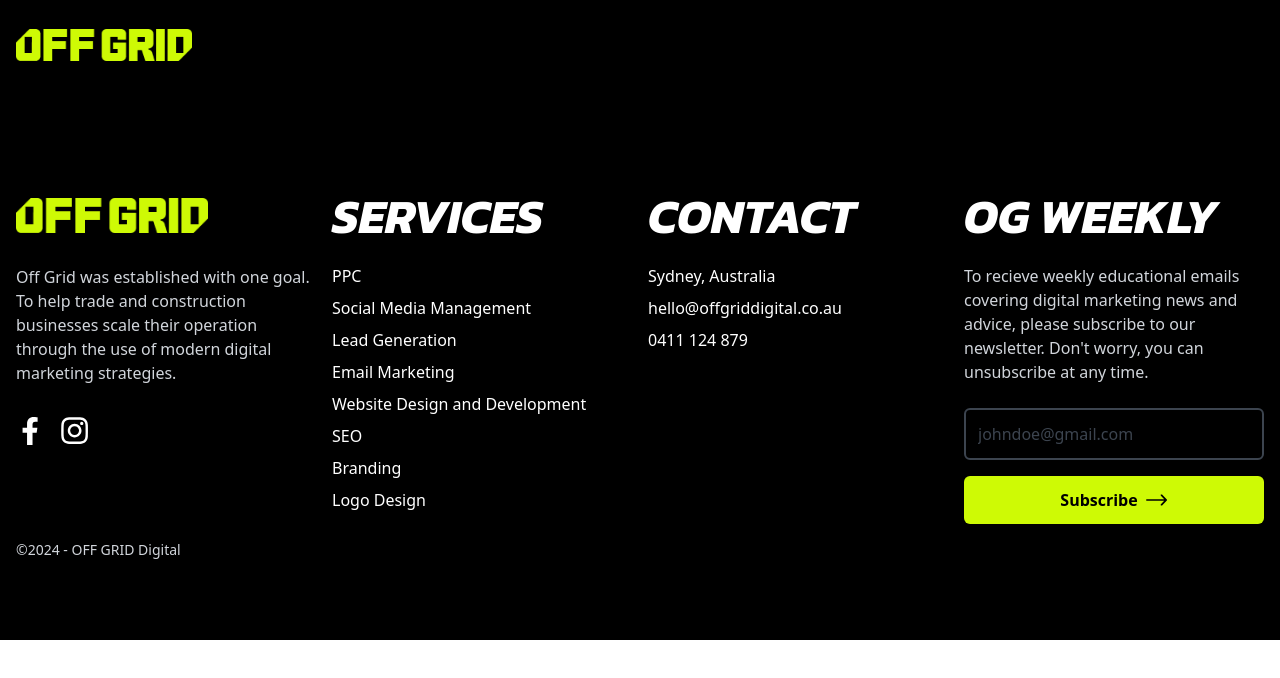
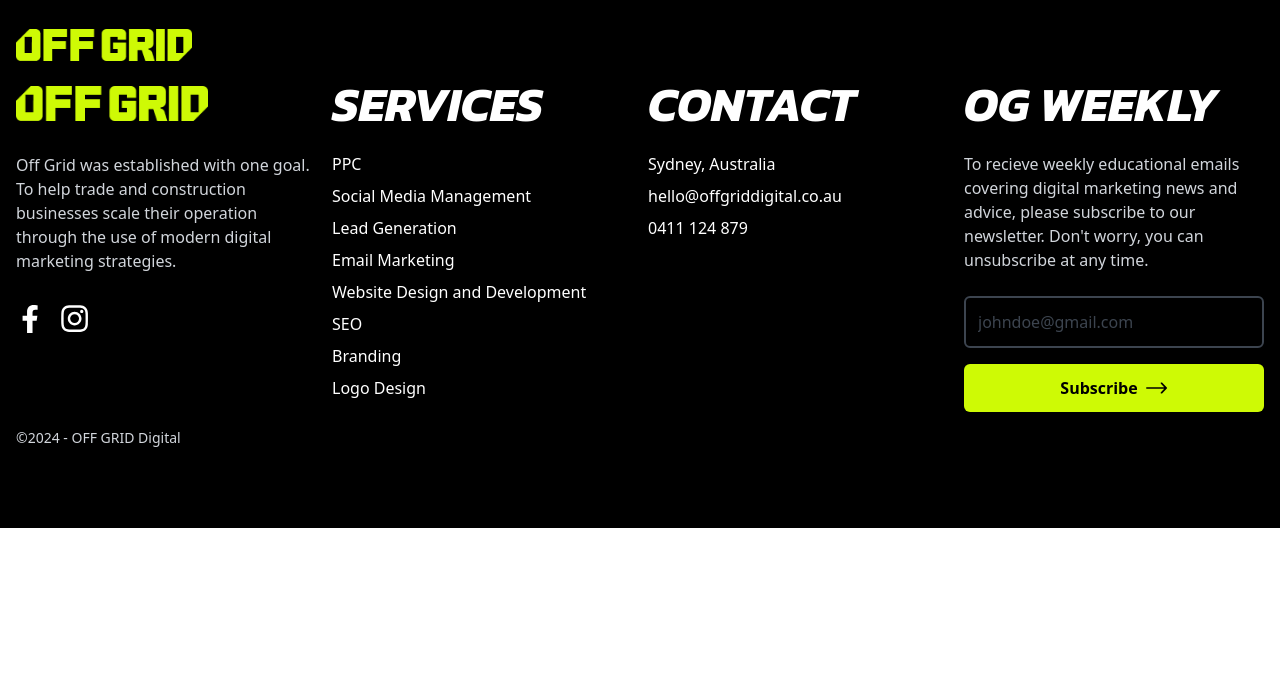
Before and after one commit to chiroro-jr/offgrid-astro, an Astro site: page / in a window 1280 px wide. Built offline with nearby package versions, Linux system fonts and the light colour scheme; Astro itself is replaced by a stand-in of ours.

Commit message:
remove unnecessary padding

```diff
--- a/src/components/Footer.astro
+++ b/src/components/Footer.astro
@@ -38,7 +38,7 @@
 ]
 ---
 
-<footer class="bg-black pt-28 text-white">
+<footer class="bg-black text-white">
   <div
     class="container mx-auto space-y-10 px-4 py-20 md:grid md:grid-cols-2 lg:grid-cols-4 lg:gap-4 lg:space-y-0"
   >
```
